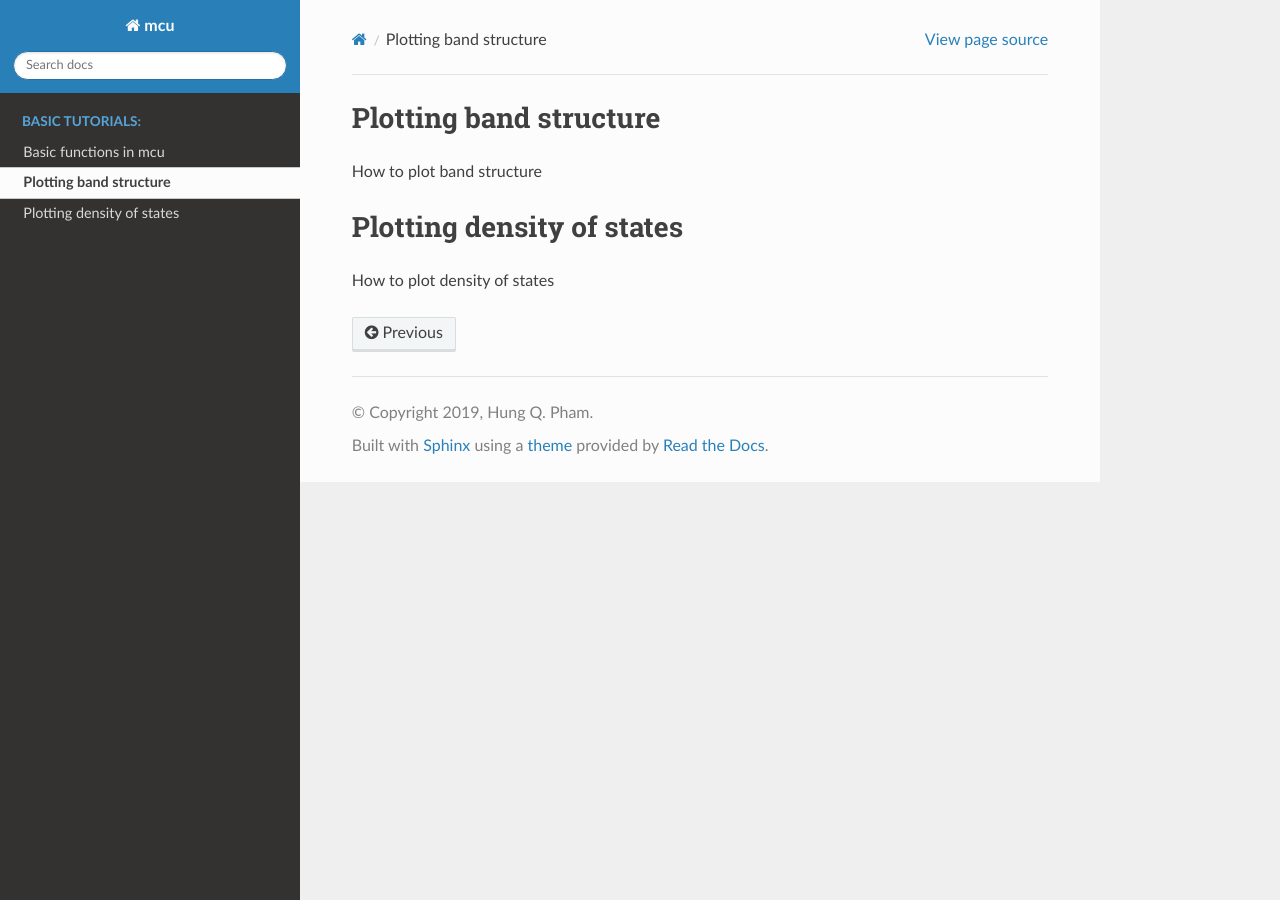
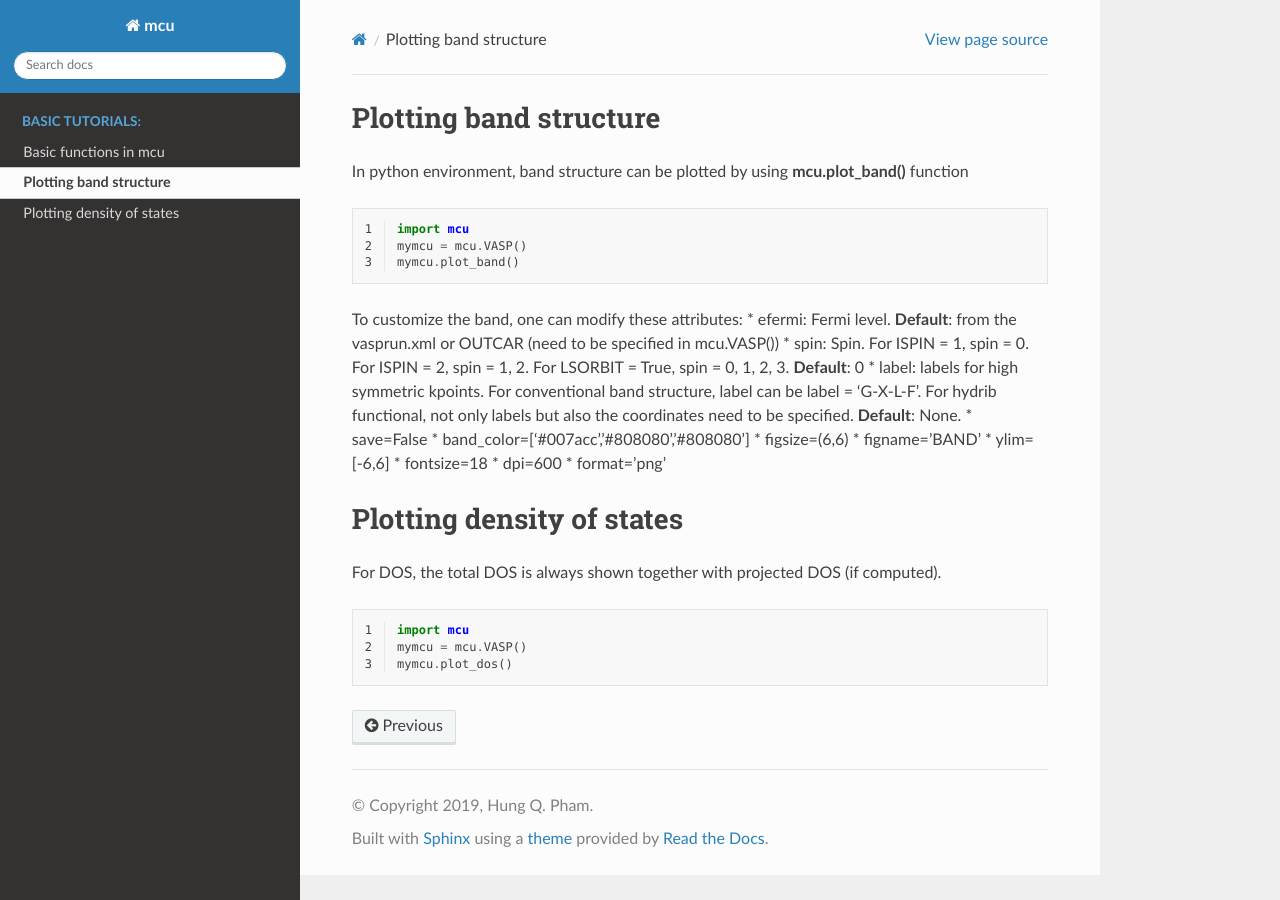
Before and after one commit to hungpham2017/mcu, a Sphinx documentation site: the page built from docs/source/plotting.rst, in a window 1280 px wide. Built offline with Sphinx 7.4.7 and the Read the Docs theme 2.0.0, drawn with Linux system fonts in a browser that asks for light colours.

Commit message:
More content

```diff
--- a/docs/source/plotting.rst
+++ b/docs/source/plotting.rst
@@ -2,13 +2,40 @@
 
 Plotting band structure
 -----------------------
-How to plot band structure
+In python environment, band structure can be plotted by using **mcu.plot_band()** function
 
+.. code-block:: python
+   :linenos:
+
+   import mcu
+   mymcu = mcu.VASP()
+   mymcu.plot_band()
+
+To customize the band, one can modify these attributes:
+* efermi: Fermi level. **Default**: from the vasprun.xml or OUTCAR (need to be specified in mcu.VASP())
+* spin: Spin. For ISPIN = 1, spin = 0. For ISPIN = 2, spin = 1, 2. For LSORBIT = True, spin = 0, 1, 2, 3. **Default**: 0
+* label: labels for high symmetric kpoints. For conventional band structure, label can be label = 'G-X-L-F'.
+For hydrib functional, not only labels but also the coordinates need to be specified. **Default**: None.
+* save=False
+* band_color=['#007acc','#808080','#808080']
+* figsize=(6,6)
+* figname='BAND'
+* ylim=[-6,6]
+* fontsize=18
+* dpi=600
+* format='png'
 
 
 Plotting density of states
 --------------------------
-How to plot density of states
+For DOS, the total DOS is always shown together with projected DOS (if computed).
+
+.. code-block:: python
+   :linenos:
+
+   import mcu
+   mymcu = mcu.VASP()
+   mymcu.plot_dos()
 
 .. toctree::
     :glob:
```
Also changed, not shown: 5 other files.
